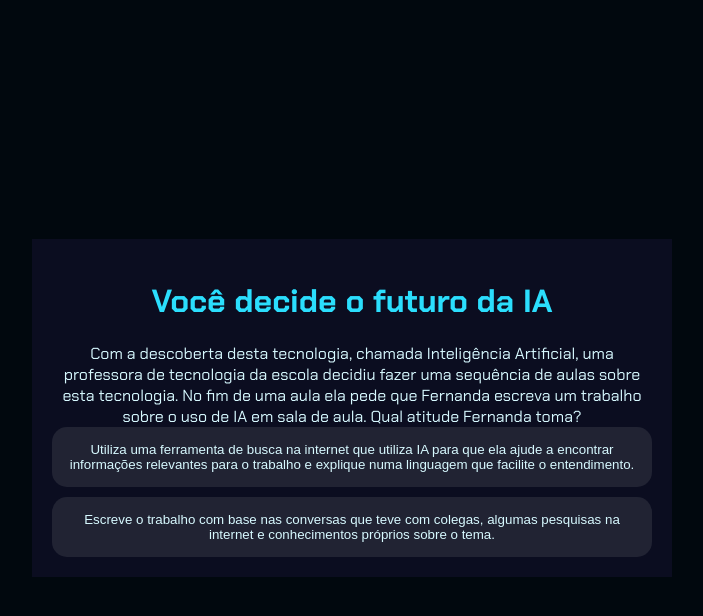
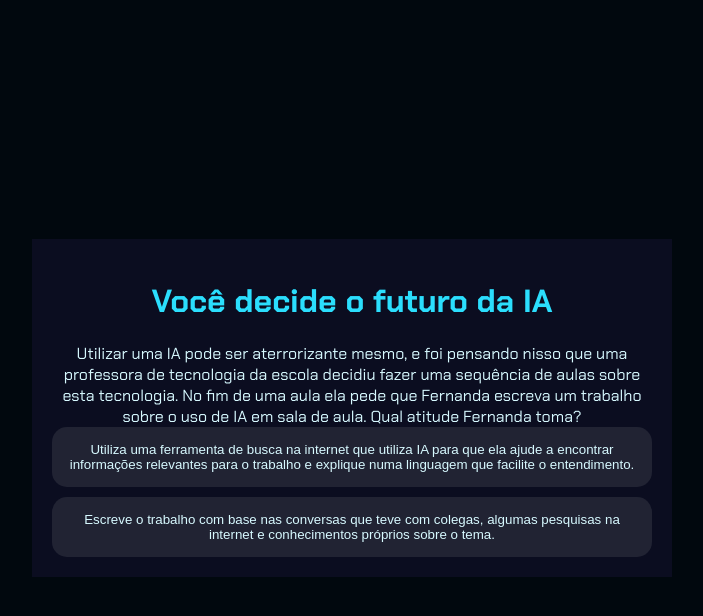
Before and after one commit to joaovitor1004/Missao-IA, a plain HTML site: page index.html in a window 1280 px wide. Both pictures are taken after a click on the button "Isso é assustador!". Shown: the whole page, without its empty margins (288-991 px from the left). Drawn offline with Linux system fonts and the light colour scheme.

Commit message:
Add files via upload

```diff
--- a/js/aleatorio.js
+++ b/js/aleatorio.js
@@ -1,8 +1,8 @@
 const nomes = ["Fernanda", "Giuliana", "Maria Eduarda", "Marcelo", "Amanda", "Gustavo", "Gabriel"];
 
-export function aleatorio(lista){
+export function aleatorio (lista){
     const posicao = Math.floor(Math.random()* lista.length);
     return lista[posicao];
 }
 
-export const nome = aleatorio(nomes);
+export const nome = aleatorio(nomes)
--- a/js/perguntas.js
+++ b/js/perguntas.js
@@ -4,52 +4,150 @@ export const perguntas = [
         alternativas: [
             {
                 texto: "Isso é assustador!",
-                afirmacao: ["No início ficou com medo do que essa tecnologia pode fazer. ",
+                afirmacao: [
+                    "No início ficou com medo do que essa tecnologia pode fazer.",
                     "Achou assustador pensar na velocidade na qual a tecnologia está avançando."
-                ]
+                ],
+                proxima: 1,
             },
             {
                 texto: "Isso é maravilhoso!",
-                afirmacao: ["Quis saber como usar IA no seu dia a dia.",
-                    "Foi atrás de vídeos, artigos e mais informaçõe sobre como utilizar essa tecnologia."
-                ]
-            }
+                afirmacao: [
+                    "Quis saber como usar IA no seu dia a dia.",
+                    "Pensou que IA pode ajudar em tarefas da sua vida."
+                ],
+                proxima: 2,
+            },
         ]
     },
     {
-        enunciado: "Com a descoberta desta tecnologia, chamada Inteligência Artificial, uma professora de tecnologia da escola decidiu fazer uma sequência de aulas sobre esta tecnologia. No fim de uma aula ela pede que você escreva um trabalho sobre o uso de IA em sala de aula. Qual atitude você toma?",
+        enunciado: "Utilizar uma IA pode ser aterrorizante mesmo, e foi pensando nisso que uma professora de tecnologia da escola decidiu fazer uma sequência de aulas sobre esta tecnologia. No fim de uma aula ela pede que você escreva um trabalho sobre o uso de IA em sala de aula. Qual atitude você toma?",
         alternativas: [
             {
                 texto: "Utiliza uma ferramenta de busca na internet que utiliza IA para que ela ajude a encontrar informações relevantes para o trabalho e explique numa linguagem que facilite o entendimento.",
-                afirmacao: ["Conseguiu utilizar a IA para buscar informações úteis.",
+                afirmacao: [
+                    "Conseguiu utilizar a IA para buscar informações úteis.",
                     "Percebeu que a IA pode ajudar a encontrar informações úteis na internet de forma mais rápida e direcionada.",
                     "Percebeu que a IA consegue explicar termos complicados de forma simplificada e isso ajudou muito suas pesquisas sobre assuntos complexos."
-                ]
+                ],
+                proxima: 3,
             },
             {
                 texto: "Escreve o trabalho com base nas conversas que teve com colegas, algumas pesquisas na internet e conhecimentos próprios sobre o tema.",
-                afirmacao: ["Sentiu mais facilidade em utilizar seus próprios recursos para escrever seu trabalho.",
+                afirmacao: [
+                    "Sentiu mais facilidade em utilizar seus próprios recursos para escrever seu trabalho.",
                     "Achou que era muito mais fácil procurar por respostas utilizando alguns meios mais tradicionais mesmo que levasse mais tempo.",
                     "Sentiu um pouco de medo de quais dados pessoais seus a IA poderia utilizar e por isso prefere fazer suas coisas com pouca intromissão da tecnologia."
-                ]
-            }
+                ],
+                proxima: 4,
+            },
         ]
     },
     {
-        enunciado: "Após a elaboração do trabalho escrito, a professora realizou um debate entre a turma para entender como foi realizada a pesquisa e escrita. Nessa conversa também foi levantado um ponto muito importante: como a IA impacta o trabalho do futuro. Nesse debate, como você se posiciona?",
+        enunciado: "Um chat com IA pode ser uma boa alternativa para realizar tarefas do dia a dia e foi pensando nisso que uma professora de tecnologia da escola decidiu fazer uma sequência de aulas sobre esta tecnologia. No fim de uma aula ela pede que você escreva um trabalho sobre o uso de IA em sala de aula. Qual atitude você toma?",
+        alternativas: [
+            {
+                texto: "Utiliza uma ferramenta de busca na internet que utiliza IA para que ela ajude a encontrar informações relevantes para o trabalho e explique numa linguagem que facilite o entendimento.",
+                afirmacao: [
+                    "Conseguiu utilizar a IA para buscar informações úteis.",
+                    "Percebeu que a IA pode ajudar a encontrar informações úteis na internet de forma mais rápida e direcionada.",
+                    "Percebeu que a IA consegue explicar termos complicados de forma simplificada e isso ajudou muito suas pesquisas sobre assuntos complexos."
+                ],
+                proxima: 3,
+            },
+            {
+                texto: "Escreve o trabalho com base nas conversas que teve com colegas, algumas pesquisas na internet e conhecimentos próprios sobre o tema.",
+                afirmacao: [
+                    "Sentiu mais facilidade em utilizar seus próprios recursos para escrever seu trabalho.",
+                    "Achou que era muito mais fácil procurar por respostas utilizando alguns meios mais tradicionais mesmo que levasse mais tempo.",
+                    "Sentiu um pouco de medo de quais dados pessoais seus a IA poderia utilizar e por isso prefere fazer suas coisas com pouca intromissão da tecnologia."
+                ],
+                proxima: 4,
+            },
+        ]
+    },
+    {
+        enunciado: "Ferramentas de busca que utilizam IA podem facilitar muito nosso processo de busca por informações. Agora imagine que você precisa participar de um debate sobre o quanto a IA impacta no trabalho do futuro. Qual posicionamento tomar?",
         alternativas: [
             {
                 texto: "Defende a ideia de que a IA pode criar novas oportunidades de emprego e melhorar habilidades humanas.",
-                afirmacao: ["Vem impulsionando a inovação na área de IA e luta para abrir novos caminhos profissionais com IA.",
+                afirmacao: [
+                    "Vem impulsionando a inovação na área de IA e luta para abrir novos caminhos profissionais com IA.",
                     "Participa ativamente do desenvolvimento de soluções criativas e na melhoria de processos em IA."
-                ]
+                ],
+                proxima: 5,
             },
             {
                 texto: "Me preocupo com as pessoas que perderão seus empregos para máquinas e defendem a importância de proteger os trabalhadores.",
-                afirmacao: ["Sua preocupação com as pessoas motivou a criar um grupo de estudos entre trabalhadores para discutir meios de utilização de IA de forma ética.",
+                afirmacao: [
+                    "Sua preocupação com as pessoas motivou a criar um grupo de estudos entre trabalhadores para discutir meios de utilização de IA de forma ética.",
                     "Criou grupos de ética voltado para IA e busca ativamente reduzir as desigualdades geradas pela automação."
-                ]
-            }
+                ],
+                proxima: 6,
+            },
+        ]
+    },
+    {
+        enunciado: "Utilizar informações próprias traz um toque pessoal ao nosso trabalho. Agora imagine que você precisa participar de um debate sobre o quanto a IA impacta no trabalho do futuro. Qual posicionamento tomar?",
+        alternativas: [
+            {
+                texto: "Defende a ideia de que a IA pode criar novas oportunidades de emprego e melhorar habilidades humanas.",
+                afirmacao: [
+                    "Vem impulsionando a inovação na área de IA e luta para abrir novos caminhos profissionais com IA.",
+                    "Participa ativamente do desenvolvimento de soluções criativas e na melhoria de processos em IA."
+                ],
+                proxima: 5,
+            },
+            {
+                texto: "Me preocupo com as pessoas que perderão seus empregos para máquinas e defendem a importância de proteger os trabalhadores.",
+                afirmacao: [
+                    "Sua preocupação com as pessoas motivou a criar um grupo de estudos entre trabalhadores para discutir meios de utilização de IA de forma ética.",
+                    "Criou grupos de ética voltado para IA e busca ativamente reduzir as desigualdades geradas pela automação."
+                ],
+                proxima: 6,
+            },
+        ]
+    },
+    {
+        enunciado: "Novas tecnologias trazem novos desafios, por isso após a elaboração do trabalho escrito, a professora realizou um debate entre a turma para entender como foi realizada a pesquisa e escrita. Nessa conversa também foi levantado um ponto muito importante: como a IA impacta o trabalho do futuro. Nesse debate, como você se posiciona?",
+        alternativas: [
+            {
+                texto: "Defende a ideia de que a IA pode criar novas oportunidades de emprego e melhorar habilidades humanas.",
+                afirmacao: [
+                    "Vem impulsionando a inovação na área de IA e luta para abrir novos caminhos profissionais com IA.",
+                    "Participa ativamente do desenvolvimento de soluções criativas e na melhoria de processos em IA."
+                ],
+                proxima: 7,
+            },
+            {
+                texto: "Me preocupo com as pessoas que perderão seus empregos para máquinas e defendem a importância de proteger os trabalhadores.",
+                afirmacao: [
+                    "Sua preocupação com as pessoas motivou a criar um grupo de estudos entre trabalhadores para discutir meios de utilização de IA de forma ética.",
+                    "Criou grupos de ética voltado para IA e busca ativamente reduzir as desigualdades geradas pela automação."
+                ],
+                proxima: 7,
+            },
+        ]
+    },
+    {
+        enunciado: "É muito importante refletir sobre os trabalhadores do futuro. Por isso a professora realizou um debate entre a turma para entender como foi realizada a pesquisa e escrita. Nessa conversa também foi levantado um ponto muito importante: como a IA impacta o trabalho do futuro. Nesse debate, como você se posiciona?",
+        alternativas: [
+            {
+                texto: "Defende a ideia de que a IA pode criar novas oportunidades de emprego e melhorar habilidades humanas.",
+                afirmacao: [
+                    "Vem impulsionando a inovação na área de IA e luta para abrir novos caminhos profissionais com IA.",
+                    "Participa ativamente do desenvolvimento de soluções criativas e na melhoria de processos em IA."
+                ],
+                proxima: 7,
+            },
+            {
+                texto: "Me preocupo com as pessoas que perderão seus empregos para máquinas e defendem a importância de proteger os trabalhadores.",
+                afirmacao: [
+                    "Sua preocupação com as pessoas motivou a criar um grupo de estudos entre trabalhadores para discutir meios de utilização de IA de forma ética.",
+                    "Criou grupos de ética voltado para IA e busca ativamente reduzir as desigualdades geradas pela automação."
+                ],
+                proxima: 7,
+            },
         ]
     },
     {
@@ -57,30 +155,19 @@ export const perguntas = [
         alternativas: [
             {
                 texto: "Criar uma imagem utilizando uma plataforma de design como o Paint.",
-                afirmacao: ["Notou também que muitas pessoas não sabem ainda utilizar as ferramentas tradicionais e decidiu compartilhar seus conhecimentos de design utilizando ferramentas de pintura digital para iniciantes.",
+                afirmacao: [
+                    "Notou também que muitas pessoas não sabem ainda utilizar as ferramentas tradicionais e decidiu compartilhar seus conhecimentos de design utilizando ferramentas de pintura digital para iniciantes.",
                     "Ainda acha que os meios de desenho tradicionais são mais eficazes para a criatividade, por isso vem estimulando pessoas em suas redes sociais a fazer pintura em aquarela."
-                ]
+                ],
             },
             {
                 texto: "Criar uma imagem utilizando um gerador de imagem de IA.",
-                afirmacao: ["Acelerou o processo de criação de trabalhos utilizando geradores de imagem e agora consegue ensinar pessoas que sentem dificuldades em desenhar manualmente como utilizar também!",
+                afirmacao: [
+                    "Acelerou o processo de criação de trabalhos utilizando geradores de imagem e agora consegue ensinar pessoas que sentem dificuldades em desenhar manualmente como utilizar também!",
                     "Compartilhou artes em redes sociais como forma de ensinar como se comunicar através da arte.",
                     "Percebeu que muitas pessoas têm dificuldade em expressar suas ideias desenhando e acha que a IA é capaz de empoderar essas pessoas a tirarem ideias do papel."
-                ]
-            }
+                ],
+            },
         ]
-    },
-    {
-        enunciado: "Você tem um trabalho em grupo de biologia para entregar na semana seguinte, o andamento do trabalho está um pouco atrasado e uma pessoa do seu grupo decidiu fazer com ajuda da IA. O problema é que o trabalho está totalmente igual ao do chat. O que você faz? ",
-        alternativas: [
-            {
-                texto: "Escrever comandos para o chat é uma forma de contribuir com o trabalho, por isso não é um problema utilizar o texto inteiro.",
-                afirmacao: "Infelizmente passou a utilizar a IA para fazer todas suas tarefas e agora se sente dependente da IA para tudo."
-            },
-            {
-                texto: "O chat pode ser uma tecnologia muito avançada, mas é preciso manter a atenção pois toda máquina erra, por isso revisar o trabalho e contribuir com as perspectivas pessoais é essencial.",
-                afirmacao: "Percebeu que toda IA reproduz orientações baseadas na empresa que programou e muito do que o chat escrevia não refletia o que pensava e por isso sabe que os textos gerados pela IA devem servir como auxílio e não resultado final. "
-            }
-        ]
-    },
+    }
 ];
--- a/js/script.js
+++ b/js/script.js
@@ -1,5 +1,5 @@
-import {aleatorio, nome} from './aleatorio.js';
-import {perguntas} from './perguntas.js';
+import { aleatorio, nome } from './aleatorio.js';
+import { perguntas } from './perguntas.js';
 
 const caixaPrincipal = document.querySelector(".caixa-principal");
 const caixaPerguntas = document.querySelector(".caixa-perguntas");
@@ -35,7 +35,12 @@ function mostraAlternativas() {
 function respostaSelecionada(opcaoSelecionada) {
     const afirmacoes = aleatorio(opcaoSelecionada.afirmacao);
     historiaFinal += afirmacoes + " ";
-    atual++;
+    if (opcaoSelecionada.proxima !== undefined) {
+        atual = opcaoSelecionada.proxima;
+    } else {
+        mostraResultado();
+        return;
+    }
     mostraPergunta();
 }
 
@@ -54,8 +59,8 @@ function jogaNovamente() {
     mostraPergunta();
 }
 
-function substituiNome(){
-    for(const pergunta of perguntas){
+function substituiNome() {
+    for (const pergunta of perguntas) {
         pergunta.enunciado = pergunta.enunciado.replace(/você/g, nome);
     }
 }
--- a/style.css
+++ b/style.css
@@ -11,7 +11,7 @@
 body {
     background-color: var(--cor-fundo);
     color: var(--cor-texto);
-    font-family: 'inter', sans-serif;
+    font-family: 'Inter', sans-serif;
     display: flex;
     justify-content: center;
     align-items: center;
@@ -26,12 +26,12 @@ body {
     padding: 20px;
 }
 
+h1, .caixa-perguntas, .caixa-resultado{
+    font-family: 'Chakra Petch', sans-serif;
+}
+
 h1 {
     color: var(--cor-destaque);
-}
-
-h1, .caixa-perguntas, .caixa-resultado{
-    font-family: 'Chakra Petch', sans-serif;
 }
 
 button {
@@ -48,12 +48,6 @@ button:hover {
     color: var(--cor-principal);
 }
 
-.caixa-alternativas{
-    display: flex;
-    flex-direction: column;
-    gap: 10px;
-}
-
 .caixa-resultado{
     display: none;
 }
@@ -61,3 +55,9 @@ button:hover {
 .caixa-resultado.mostrar{
     display: block;
 }
+
+.caixa-alternativas{
+    display: flex;
+    flex-direction: column;
+    gap: 10px;
+}
```
